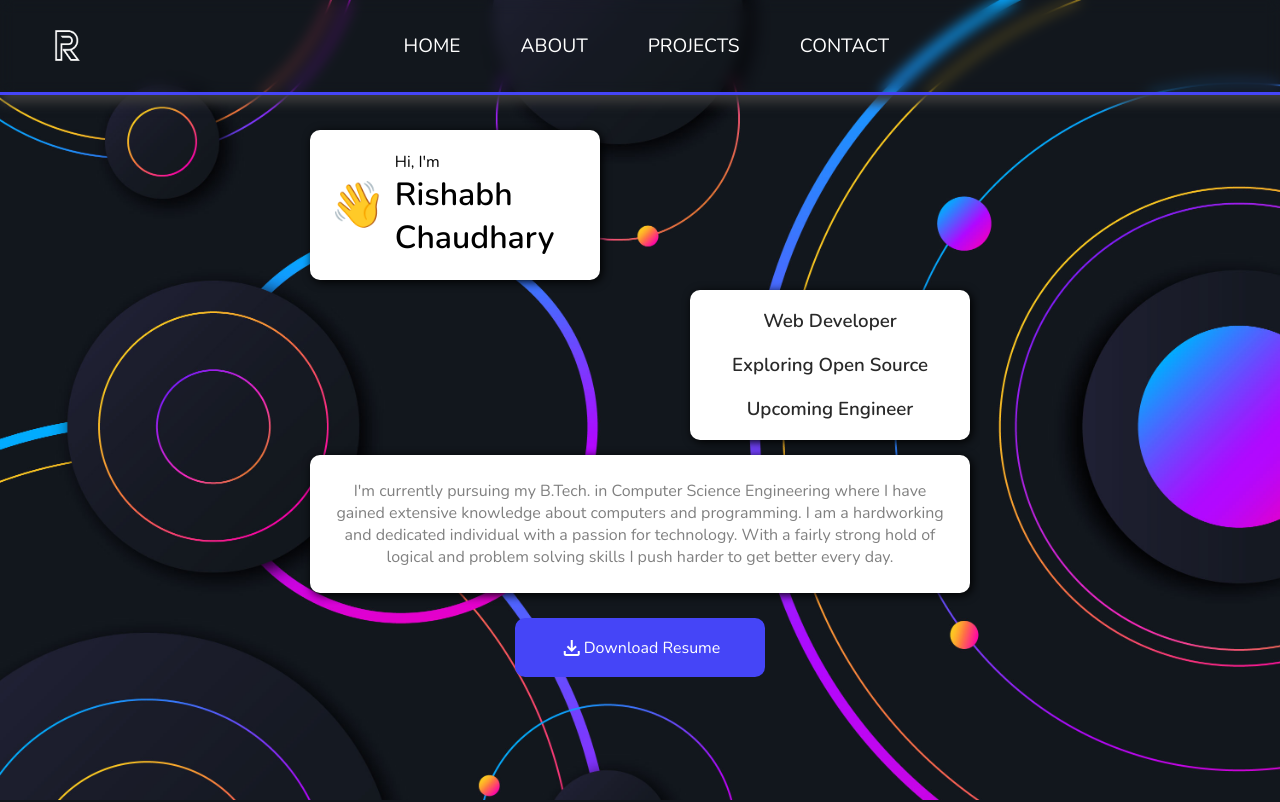
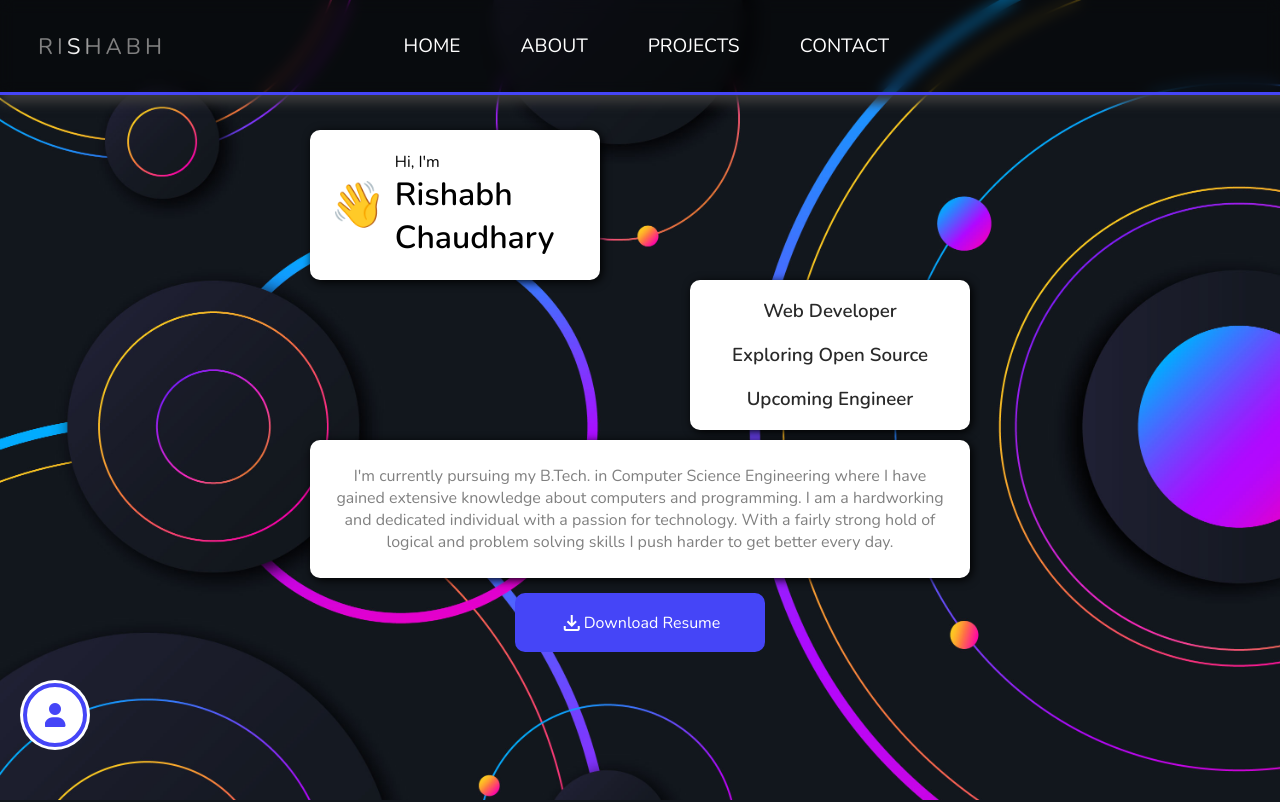
Before and after one commit to rishabhchaudhary0210/my-portfolio, a React (Create React App) app: page / in a window 1280 px wide. Shown: the top 802 px of the page. Built offline with nearby package versions, Linux system fonts and the light colour scheme.

Commit message:
Added Socials

```diff
--- a/public/index.html
+++ b/public/index.html
@@ -14,7 +14,8 @@
   <link href="https://fonts.googleapis.com/css2?family=Nunito:wght@200;300;400;500;600&display=swap" rel="stylesheet">
   <link rel="stylesheet" href="https://cdn.jsdelivr.net/gh/devicons/devicon@v2.15.1/devicon.min.css">
   <!-- FOnt awesome -->
-  <link rel="stylesheet" href="https://cdnjs.cloudflare.com/ajax/libs/font-awesome/4.7.0/css/font-awesome.css" integrity="sha512-5A8nwdMOWrSz20fDsjczgUidUBR8liPYU+WymTZP1lmY9G6Oc7HlZv156XqnsgNUzTyMefFTcsFH/tnJE/+xBg==" crossorigin="anonymous" referrerpolicy="no-referrer" />
+  <link rel="stylesheet" href="https://cdnjs.cloudflare.com/ajax/libs/font-awesome/6.4.0/css/all.min.css" integrity="sha512-iecdLmaskl7CVkqkXNQ/ZH/XLlvWZOJyj7Yy7tcenmpD1ypASozpmT/E0iPtmFIB46ZmdtAc9eNBvH0H/ZpiBw==" crossorigin="anonymous" referrerpolicy="no-referrer" />
+
 
   <meta name="viewport" content="width=device-width, initial-scale=1" />
   <meta name="theme-color" content="#000000" />
--- a/src/App.js
+++ b/src/App.js
@@ -4,7 +4,8 @@ import Home from './Components/Home/Home';
 import About from './Components/About/About';
 import Project from './Components/Project/Project';
 import Contact from './Components/Contact/Contact';
-import Footer from './Components/Footer/Footer';
+// import Footer from './Components/Footer/Footer';
+import Social from './Components/Socials/Social';
 
 
 function App() {
@@ -16,7 +17,8 @@ function App() {
       <About />
       <Project />
       <Contact />
-      <Footer/>
+      {/* <Footer/> */}
+      <Social/>
     </div>
   );
 }
--- a/src/Components/Home/Home.css
+++ b/src/Components/Home/Home.css
@@ -8,7 +8,6 @@
     background-clip: border-box;
 }
 .sub-home{
-    /* padding:0 27vw; */
     margin: 0 auto;
     padding: 0 10px;
     padding-top: 130px;
@@ -33,9 +32,7 @@
     padding: 10px 20px;
     text-align: left;
 }
-.name-box>div{
-    /* margin-left: px; */
-}
+
 .name-box .hello{
     font-size: 2.8rem;
     width: 100px;
@@ -47,7 +44,7 @@
     height: 150px;
     width: 280px;
     color: rgb(41, 41, 41);
-    margin-top: 10px;
+    /* margin-top: 10px; */
     align-self: flex-end;
     overflow: hidden;
 }
@@ -56,7 +53,7 @@
 }
 .info-box{
     width: 100%;
-    margin: 15px auto;
+    margin: 10px auto;
     color: grey;
     padding: 25px 20px;
     grid-area: info;
@@ -74,12 +71,41 @@
     justify-content: center;
     align-items: center;
     align-self: center;
-    margin: 10px 0;
+    margin: 5px 0;
     margin-bottom: 40px;
+    position: relative;
+    z-index: 10;
 }
-.download:hover{
-    filter: brightness(0.9);
+.download::before{
+    content: '';
+    height: 59px;
+    width: 0px;
+    border-radius: 10px;
+    background-color: var(--sec-clr);
+    filter: brightness(0.8);
+    position: absolute;
+    top:0;
+    left: 0;
+    z-index: -1;
+    transition: all 0.3s ;
 }
+.download::after{
+    content: '';
+    height: 59px;
+    width: 0px;
+    border-radius: 10px;
+    background-color: var(--sec-clr);
+    filter: brightness(0.8);
+    position: absolute;
+    top:0;
+    right: 0;
+    z-index: -1;
+    transition: all 0.3s ;
+}
+.download:hover::before, .download:hover::after{
+    width: 130px;
+}
+
 .download:active{
     background-color: white;
     color: var(--sec-clr);
@@ -112,6 +138,9 @@
     .sub-home{
         max-width: 510px;
     }
+    .title-box{
+        margin-top: 10px;
+    }
 }
 
 @media screen and (max-width:550px) {
--- a/src/Components/Home/Home.js
+++ b/src/Components/Home/Home.js
@@ -4,6 +4,7 @@ import { useEffect, useRef , useState} from 'react';
 export default function Home() {
     const [homeVisible, setHomeVisible] = useState();
     const homeRef = useRef();
+    const btnRef = useRef();
     useEffect(()=>{
         const observer = new IntersectionObserver((entries)=>{
             const entry = entries[0];
@@ -11,6 +12,24 @@ export default function Home() {
         })
         observer.observe(homeRef.current);
     })
+    const handleMouseMove = (e)=>{
+        let x = e.offsetX;
+        let y = e.offsetY;
+        let btnHeight = btnRef.current.clientHeight;
+        let btnWidth = btnRef.current.clientWidth;
+
+        let moveX = x - btnWidth/2;
+        let moveY = y - btnHeight/2;
+
+
+
+        btnRef.current.style.transform = `translateX(${moveX}) translateY(${moveY})`;
+
+    }
+    const handleMouseOut = ()=>{
+        btnRef.current.style.transform = `translateX(0) translateY(0)`;
+    }
+
     return (
         <div ref={homeRef} className="home" id='home'>
             <div className="sub-home =">
@@ -39,7 +58,7 @@ export default function Home() {
                 <div className={`info-box box reveal-bottom ${homeVisible ? "animate" : ""}`}>
                     I'm currently pursuing my B.Tech. in Computer Science Engineering where I have gained extensive knowledge about computers and programming. I am a hardworking and dedicated individual with a passion for technology. With a fairly strong hold of logical and problem solving skills I push harder to get better every day.
                 </div>
-                <a href="https://drive.google.com/file/d/1lEvZ0-izYGpnH4V51XmhLNzMDbVTF2a2/view?usp=drivesdk" target='_blank' rel="noreferrer" download className={`download reveal-bottom ${homeVisible ? "animate" : ""}`}>
+                <a ref={btnRef} href="https://drive.google.com/file/d/1lEvZ0-izYGpnH4V51XmhLNzMDbVTF2a2/view?usp=drivesdk" target='_blank' rel="noreferrer" download className={`download reveal-bottom ${homeVisible ? "animate" : ""}`} onMouseMove={handleMouseMove} onMouseOut={handleMouseOut}>
                     <span class="material-symbols-outlined">download</span>
                     Download Resume
                 </a>
--- a/src/Components/NavBar/Navbar.css
+++ b/src/Components/NavBar/Navbar.css
@@ -8,14 +8,23 @@
     align-items:center;
     justify-content: center;
     /* background-color: rgb(26, 26, 26); */
-    background:transparent;
+    /* background:transparent; */
+    background: rgba(0, 0, 0, 0.511);
     backdrop-filter: blur(7px);
     padding: 0 45px;
     box-shadow: 1px 8px 10px rgb(58, 58, 58);
     z-index: 10;
     border-bottom: 3px solid var(--sec-clr);
 }
-
+.navbar>span{
+    /* background-color: rgba(175, 175, 175, 0.171); */
+    background: transparent;
+    position: absolute;
+    top: 25px;
+    left: 25px;
+    padding: 0.5% 1%;
+    border-radius: 30px;
+}
 .navbar a img{
     position: absolute;
     top: 8px;
@@ -26,6 +35,22 @@
 }
 .navbar a img:hover{
     filter: drop-shadow(3px 2px 1px var(--sec-clr));
+}
+.logo{
+    font-size: 1.4rem;
+    letter-spacing: 4px;
+    text-decoration: none;
+    background: linear-gradient(to right, silver 0, white 10%, grey 20%);
+    background-clip: text;
+    background-position: 0;
+    -webkit-text-fill-color: transparent;
+    animation: shine 3s infinite linear;
+    color: white;
+}
+
+@keyframes shine {
+    0%{background-position: 0;}
+    100%{background-position: 250px;}
 }
 .navList{
     display: flex;
@@ -93,7 +118,12 @@
     width: 10px;
 }
 
-@media only screen and (max-width:700px){
+@media only screen and (max-width:850px){
+    .navbar>span{
+        top: 30px;
+    }
+}
+@media only screen and (max-width:740px){
     .navList{
         transition: all 0.3s ease-out;
         display: none;
@@ -102,6 +132,9 @@
         position: absolute;
         top: 10px;
         left: 30px;
+    }
+    .logo{
+        top: 35px;
     }
     .navbar.active{
         transition: all 0.2s ease-out;
--- a/src/Components/NavBar/Navbar.js
+++ b/src/Components/NavBar/Navbar.js
@@ -8,9 +8,12 @@ export default function Navbar() {
     }
     return (
         <div className={active ? "navbar active" : "navbar" }>
-            <a href="#home" class="logo">
-                <img src={logo} alt="Icon" />
-            </a>
+            <span>
+                <a href="#home" class="logo">
+                {/* <img src={logo} alt="Icon" /> */}
+                    RISHABH
+                </a>
+            </span>
             <ul className={active ? "navList active" : "navList"}>
                 <a href="#home" className='navLinks' onClick={toggleActive}>
                     <li className="navItems">HOME</li>
--- a/src/Components/Project/Project.js
+++ b/src/Components/Project/Project.js
@@ -18,7 +18,7 @@ export default function Project() {
             <div className={`heading reveal-left ${projectVisible ? "animate" : ""}`}>
                 <span>P</span>ROJECTS
             </div>
-            <div className={`project-cont reveal-right ${projectVisible ? "animate" : ""}`}>
+            <div className={`project-cont reveal-bottom ${projectVisible ? "animate" : ""}`}>
                {
                 projectData.map(element =>
                     <ProjectCard
--- /dev/null
+++ b/src/Components/Socials/Social.css
@@ -0,0 +1,35 @@
+
+.socialButton{
+}
+
+.iconLinks{
+    position: fixed;
+    left: 20px;
+    bottom: 50px;
+    height: 70px;
+    width: 70px;
+    font-size: 1.5rem;
+    color: var(--sec-clr);
+    cursor: pointer;
+    border-radius: 50%;
+    outline: 4px solid var(--sec-clr);
+    outline-offset: -7px;
+    background-color: white;
+    display: flex;
+    justify-content: center;
+    align-items: center;
+    transition: all 0.5s;
+    text-decoration: none;
+}
+
+.iconLinks.envelope{
+    bottom: 130px;
+}
+.iconLinks.github{
+    left: 100px;
+    bottom: 100px;
+}
+.iconLinks.linkedin{
+    bottom: 15px;
+    left: 95px;
+}
--- /dev/null
+++ b/src/Components/Socials/Social.js
@@ -0,0 +1,35 @@
+import './Social.css';
+import { useState } from 'react';
+
+export default function Social() {
+
+    const [socialActive, setSocialActive] = useState(false);
+
+    return (
+        <div className='social'>
+            <div className="socialButton iconLinks" onClick={() => { setSocialActive(!socialActive) }}>
+                {!socialActive && <i class="fa-solid fa-user"></i>}
+                {socialActive && <i class="fa-solid fa-x"></i>}
+            </div>
+            { socialActive &&
+                <div className="icons-box">
+                <a href="chaudharyrishabh0210@gmail.com" className={`iconLinks envelope`} target="_blank" >
+                    <i class="fa-solid fa-envelope"></i>
+                </a>
+                <a href="https://github.com/rishabhchaudhary0210" className={`iconLinks github`} target="_blank" rel="noreferrer" >
+                    <i class="fa-brands fa-github"></i>
+                </a>
+                <a href="https://www.linkedin.com/in/rishabh-chaudhary-108564154" className={`iconLinks linkedin`} target="_blank" rel="noreferrer" >
+                    <i class="fa-brands fa-linkedin"></i>
+                </a>
+                {/* <a href="https://instagram.com/_.rishabh.chaudhary._?igshid=MzNlNGNkZWQ4Mg==" className="icon-links" target="_blank" rel="noreferrer"  >
+                 <i class="fa-brands fa-instagram"></i>
+                </a>
+                <a href="https://twitter.com/ItsRishabh02?t=C_PAIivEq-r3hcAxAEURpg&s=08" className="icon-links" target="_blank" rel="noreferrer" >
+                 <i class="fa-brands fa-twitter"></i>
+                </a> */}
+            </div>}
+        </div>
+    );
+
+}
```
Also changed, not shown: src/Components/Contact/Contact.css (+27 -10 lines), src/Components/Contact/Contact.js (+13 -7 lines).
